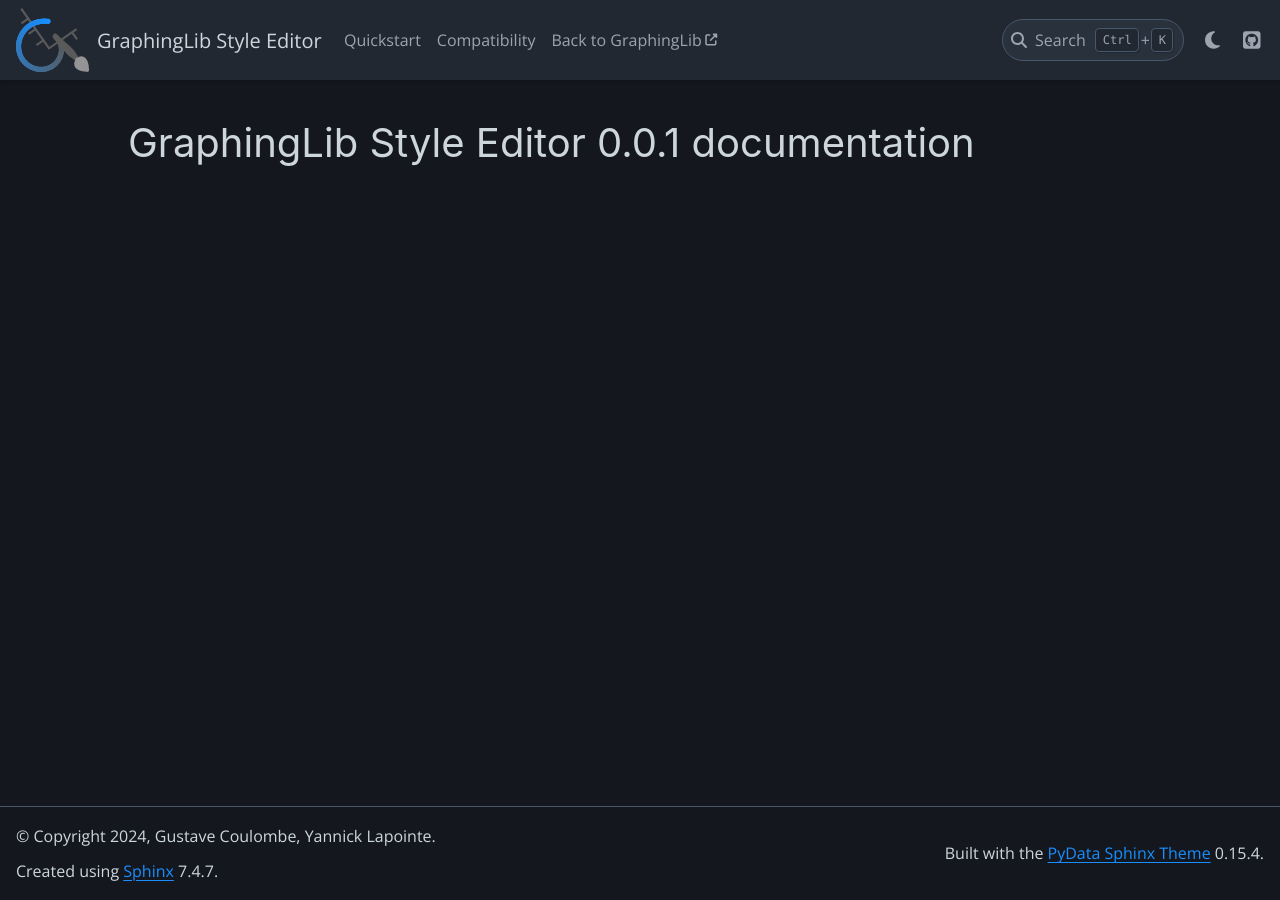
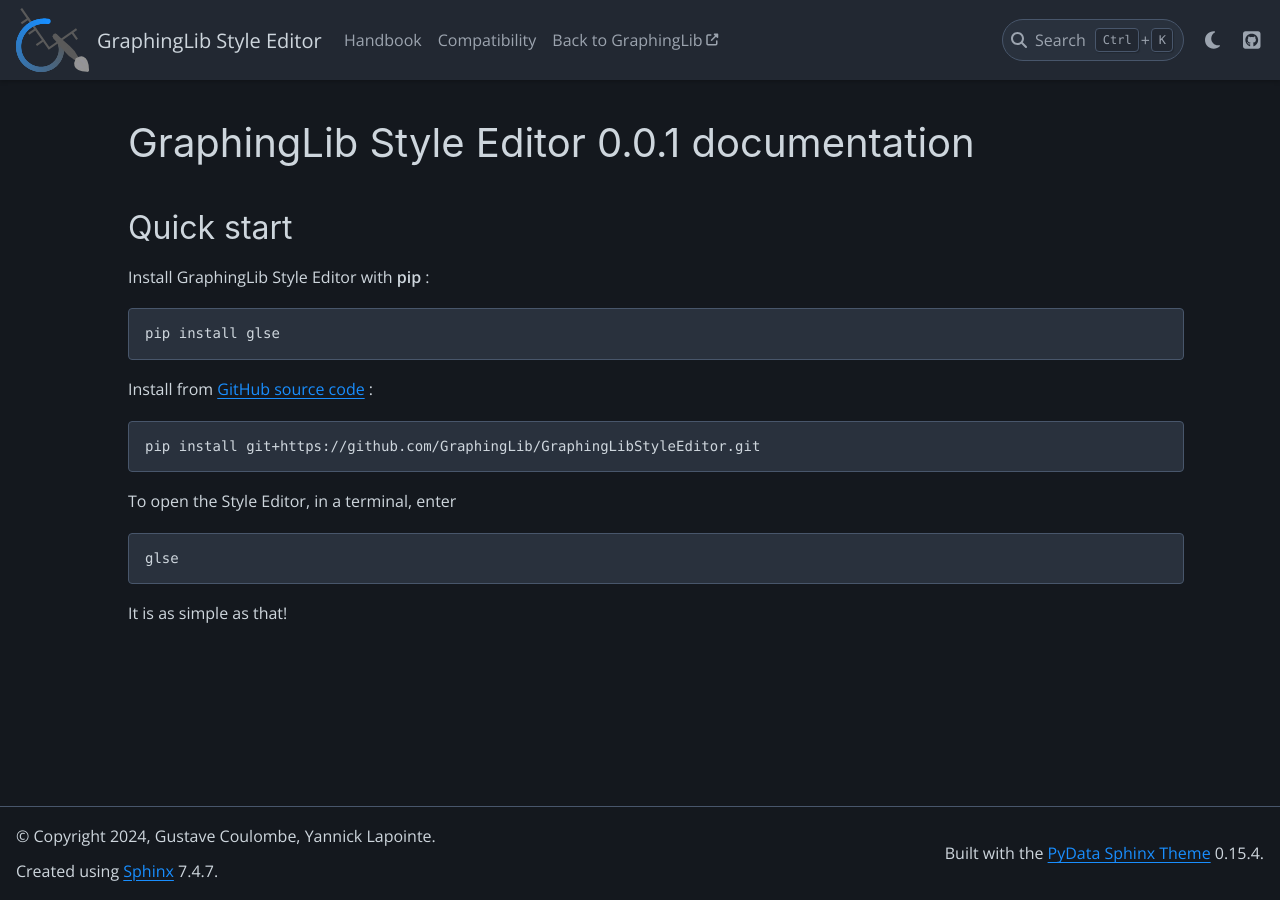
Before and after one commit to GraphingLib/GraphingLibStyleEditor, a Sphinx documentation site: the page built from docs/index.rst, in a window 1280 px wide. Built offline with Sphinx 7.4.7 and the PyData theme 0.15.4, drawn with Linux system fonts in a browser that asks for light colours.

Commit message:
Added handbook section, moved quickstart to index

```diff
--- a/docs/conf.py
+++ b/docs/conf.py
@@ -47,5 +47,5 @@
     "pygment_dark_style": "github-dark",
 }
 html_static_path = ["_static"]
-html_sidebars = {"quickstart": [], "compatibility": []}
+html_sidebars = {"handbook": [], "compatibility": []}
 favicons = ["GraphingLib-favicon_250x250.png"]
--- a/docs/index.rst
+++ b/docs/index.rst
@@ -1,13 +1,36 @@
+:html_theme.sidebar_secondary.remove:
+
 ================================================
 GraphingLib Style Editor |release| documentation
 ================================================
 
+Quick start
+-----------
 
+Install GraphingLib Style Editor with **pip** :
+
+.. code-block:: bash
+
+    pip install glse
+
+Install from `GitHub source code <https://github.com/GraphingLib/GraphingLibStyleEditor>`_ :
+
+.. code-block:: bash
+
+    pip install git+https://github.com/GraphingLib/GraphingLibStyleEditor.git
+
+To open the Style Editor, in a terminal, enter
+
+.. code-block:: bash
+
+    glse
+
+It is as simple as that!
 
 .. toctree::
    :maxdepth: 1
    :hidden:
 
-   quickstart
+   handbook
    Compatibility <compatibility>
    Back to GraphingLib <https://www.graphinglib.org/>
```
Also changed, not shown: docs/handbook.rst (added, +41 -0 lines), docs/quickstart.rst (deleted, +0 -23 lines).
